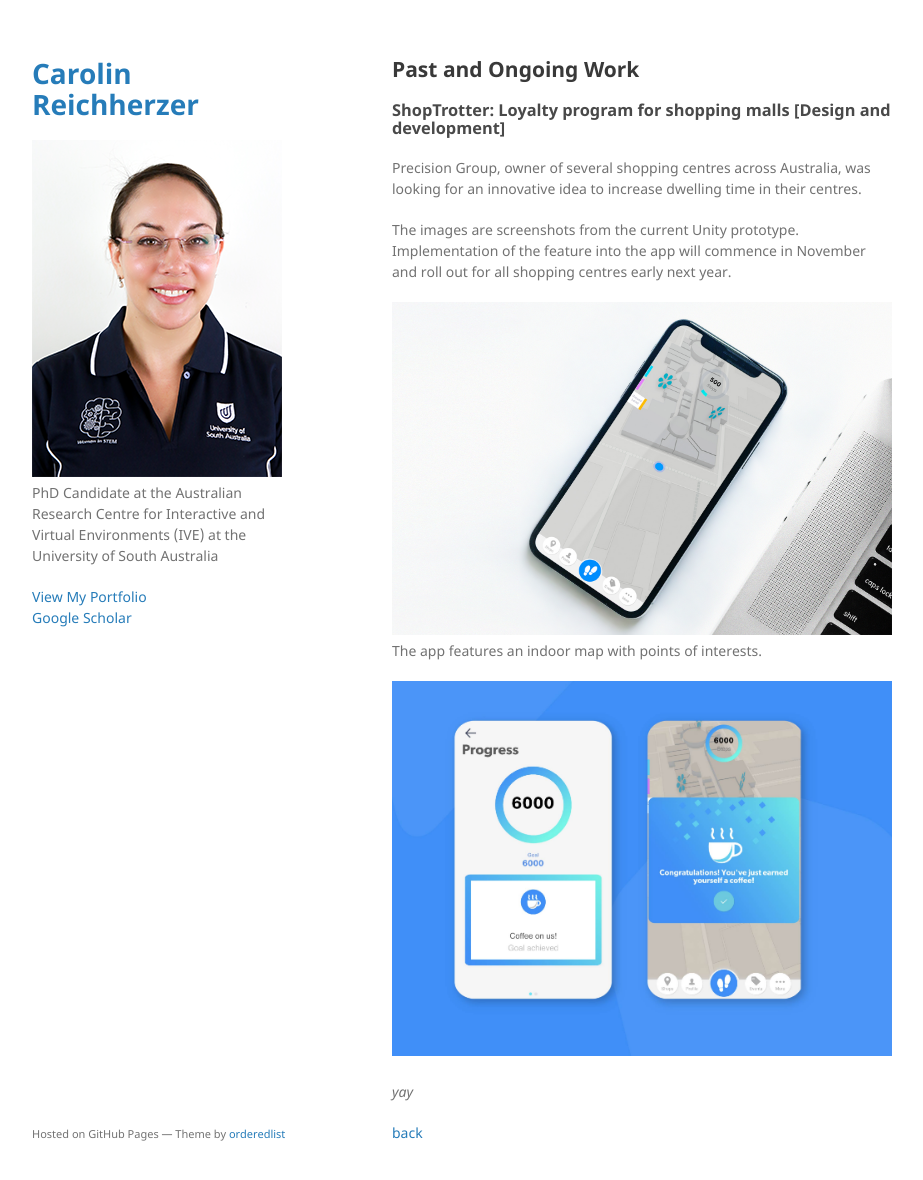
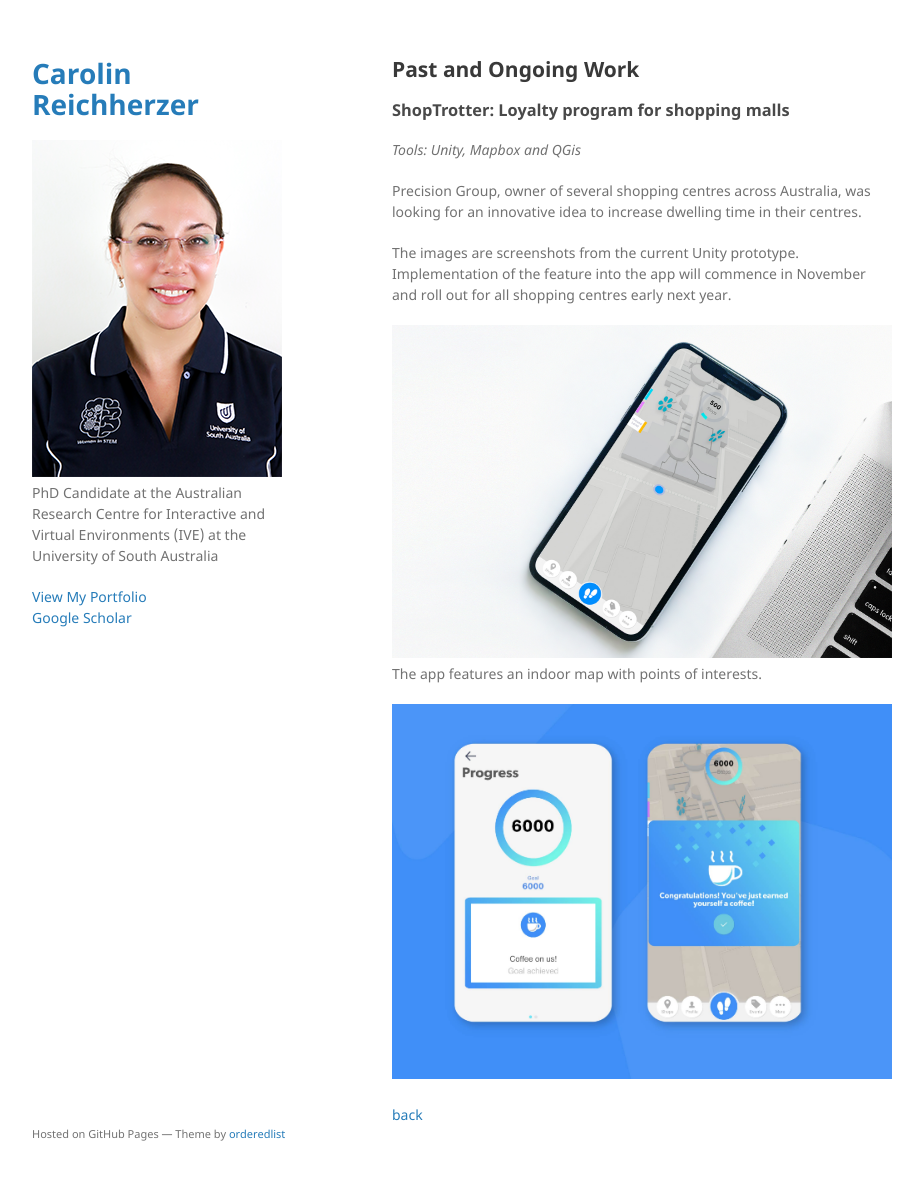
Before and after one commit to kiwicarolin/kiwicarolin.github.io, a Jekyll site: the page built from portfolio.md, in a window 1280 px wide and 1213 px high. Shown: the top 1180 px of the window, without its empty margins (178-1101 px from the left). Built offline with Jekyll 4.4.1, drawn with Linux system fonts in a browser that asks for light colours; our own code applies the rules of GitHub Pages for plain Markdown files.

Commit message:
change header for better readability

```diff
--- a/portfolio.md
+++ b/portfolio.md
@@ -4,7 +4,9 @@ layout: default
 
 ## Past and Ongoing Work
 
-### ShopTrotter: Loyalty program for shopping malls [Design and development]
+### ShopTrotter: Loyalty program for shopping malls
+_Tools: Unity, Mapbox and QGis_
+
 Precision Group, owner of several shopping centres across Australia, was looking for an innovative idea to increase dwelling time in their centres.
 
 
@@ -17,8 +19,4 @@ The app features an indoor map with points of interests.
 ![Stamps](/assets/img/Screens.jpg)
 
 
-
-
-_yay_
-
 [back](./)
```
